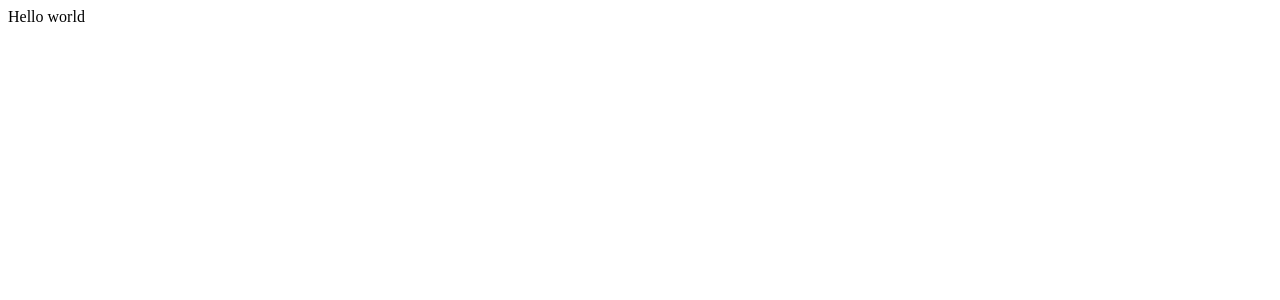
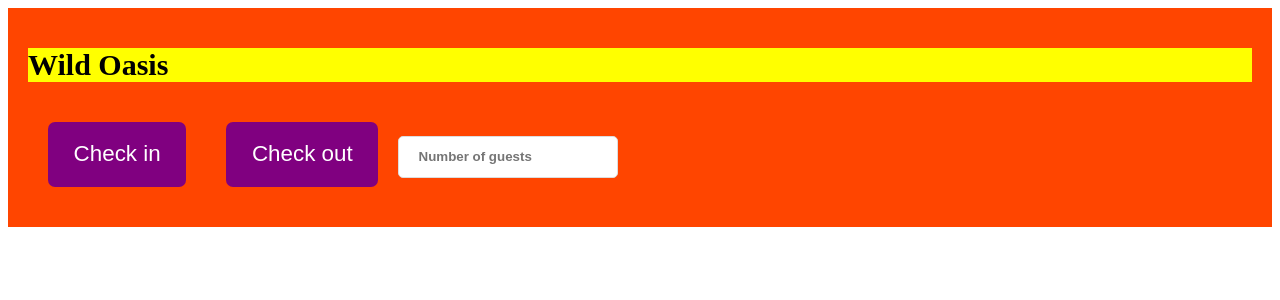
Before and after one commit to Heechem/the-wild-oasis, a React (Vite) app: page / in a window 1280 px wide. Shown: the top 300 px of the page. Built offline with nearby package versions, Linux system fonts and the light colour scheme.

Commit message:
Adding GlobalStyle

```diff
--- a/package.json
+++ b/package.json
@@ -11,7 +11,8 @@
   },
   "dependencies": {
     "react": "^18.2.0",
-    "react-dom": "^18.2.0"
+    "react-dom": "^18.2.0",
+    "styled-components": "^6.0.5"
   },
   "devDependencies": {
     "@types/react": "^18.0.37",
--- a/src/App.jsx
+++ b/src/App.jsx
@@ -1,5 +1,47 @@
+import { styled } from 'styled-components';
+
+const H1 = styled.h1`
+  font-size: 30px;
+  font-weight: 600;
+  background-color: yellow;
+`;
+
+const Button = styled.button`
+  font-size: 1.4rem;
+  padding: 1.2rem 1.6rem;
+  font-weight: 500;
+  border: none;
+  border-radius: 7px;
+  background-color: purple;
+  color: white;
+  cursor: pointer;
+  margin: 20px;
+`;
+
+const Input = styled.input`
+  border: 1px solid #ddd;
+  border-radius: 5px;
+  padding: 0.8rem 1.2rem;
+  font-weight: bold;
+`;
+
+const StyledApp = styled.div`
+  background-color: orangered;
+  padding: 20px;
+`;
+
 const App = () => {
-  return <div>Hello world</div>;
+  return (
+    <StyledApp>
+      <H1>Wild Oasis</H1>
+      <Button onClick={() => alert('check in')}>Check in</Button>
+      <Button onClick={() => alert('check out')}>Check out</Button>
+      <Input
+        type="number"
+        placeholder="Number of guests"
+      />
+    </StyledApp>
+  );
 };
 
 export default App;
```
Also changed, not shown: src/styles/GlobalStyles.js (added, +188 -0 lines), 1 other file (tests, documents, lock files or other folders).
